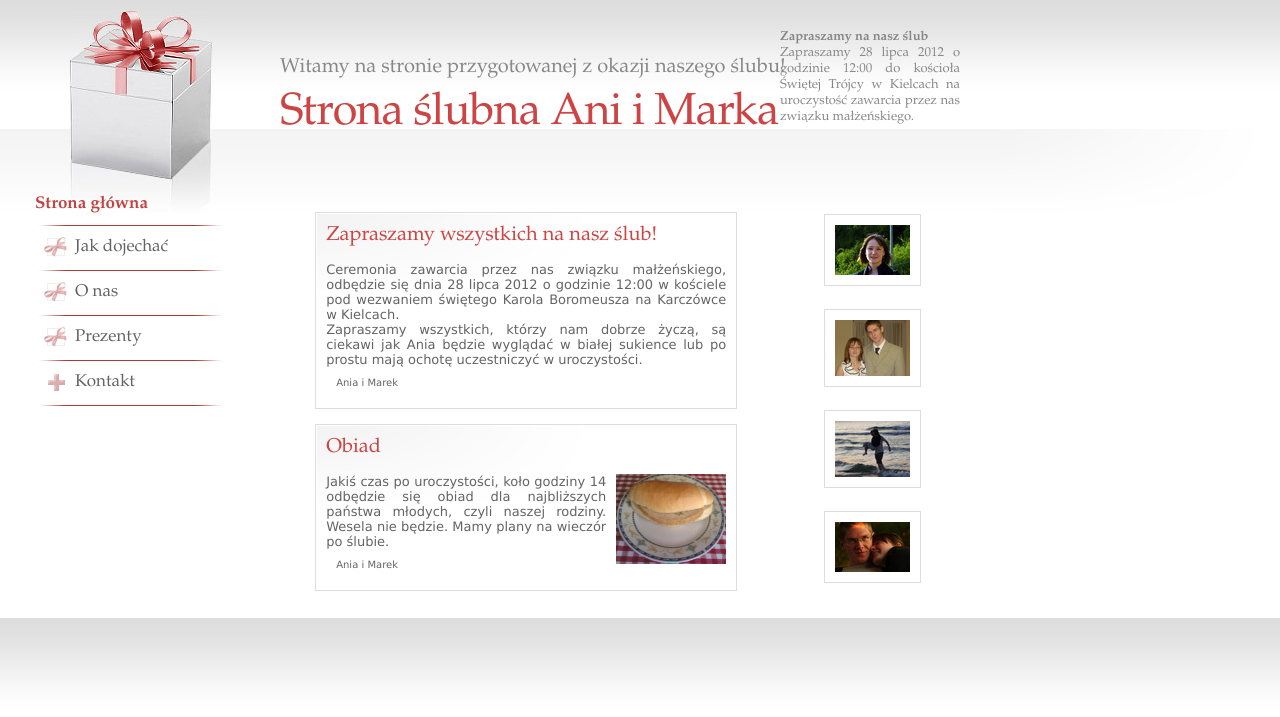
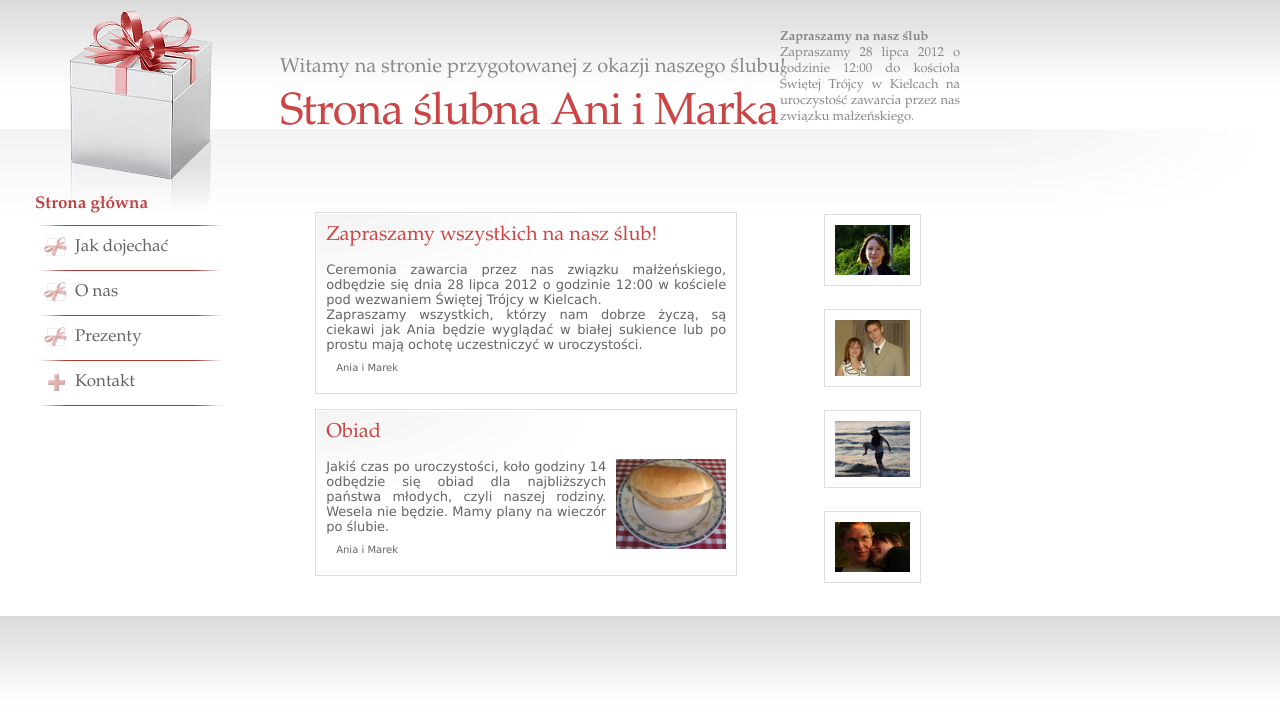
Before and after one commit to marekbrzoska/wedding, a Django app: template base/templates/home.html in a window 1280 px wide. Shown: the top 717 px of the page. Run offline with Django 3.2, Linux system fonts and the light colour scheme; the template is opened without the code that fills it, so the values that code supplies are empty.

Commit message:
poprawka w kościele

```diff
--- a/base/templates/home.html
+++ b/base/templates/home.html
@@ -10,7 +10,7 @@
                             Zapraszamy wszystkich na nasz ślub!
                         </h3>
                         <p>
-                            Ceremonia zawarcia przez nas związku małżeńskiego, odbędzie się dnia 28 lipca 2012 o godzinie 12:00 w kościele pod wezwaniem świętego Karola Boromeusza na Karczówce w Kielcach.
+                            Ceremonia zawarcia przez nas związku małżeńskiego, odbędzie się dnia 28 lipca 2012 o godzinie 12:00 w kościele pod wezwaniem Świętej Trójcy w Kielcach.
                         </p>
                         <p>
                             Zapraszamy wszystkich, którzy nam dobrze życzą, są ciekawi jak Ania będzie wyglądać w białej sukience lub po prostu mają ochotę uczestniczyć w uroczystości.
```
